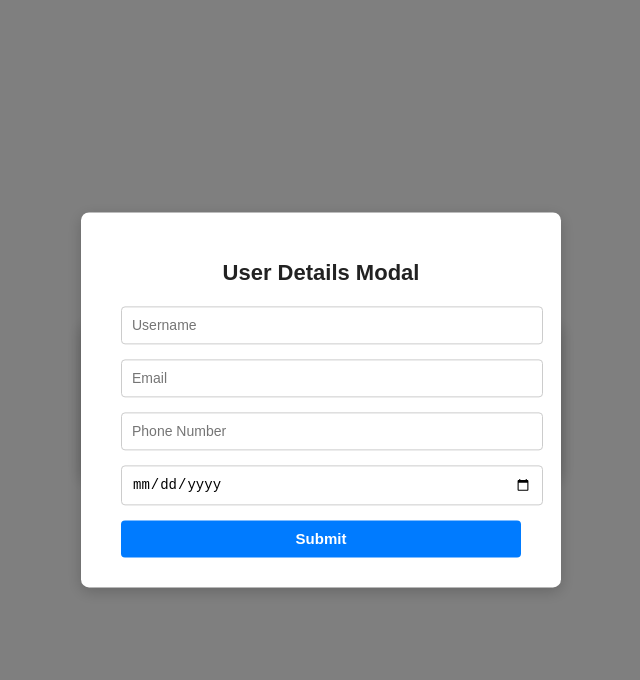
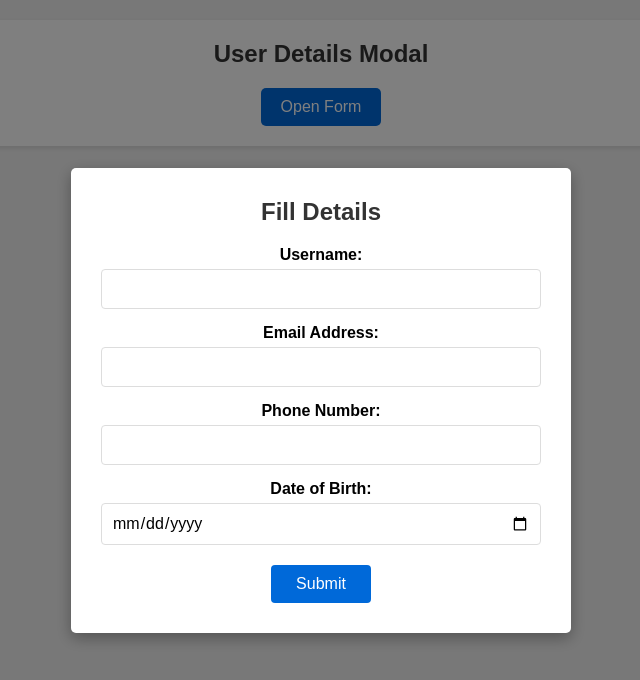
Before and after one commit to MansiYadavv/XModal, a React (Vite) app: page / in a window 1280 px wide. Both pictures are taken after a click on the button "Open Form". Shown: the top 680 px of the page, without its empty margins (319-959 px from the left). Built offline with nearby package versions, Linux system fonts and the light colour scheme.

Commit message:
change class name

```diff
--- a/src/Xmodal/xmodal.css
+++ b/src/Xmodal/xmodal.css
@@ -1,102 +1,120 @@
-/* Modal overlay (background) */
-.modal-overlay {
-    position: fixed;
-    top: 0;
-    left: 0;
-    height: 100vh;
-    width: 100vw;
-    background-color: rgba(0, 0, 0, 0.5);
-    display: flex;
-    justify-content: center;
-    align-items: center;
-    z-index: 999;
-  }
-
-  /* Centered modal box */
-  .modal-box {
-    background-color: #fff;
-    padding: 30px 40px;
-    border-radius: 8px;
-    width: 100%;
-    max-width: 400px;
-    position: absolute; /* Use absolute for centering */
-    top: 50%;
-    left: 50%;
-    transform: translate(-50%, -50%);
-    box-shadow: 0 4px 15px rgba(0, 0, 0, 0.2);
-    text-align: center;
+/* Base styling */
+* {
+  box-sizing: border-box;
   font-family: Arial, sans-serif;
 }
 
-
-  /* Modal heading */
-  .modal-box h2 {
-    font-size: 22px;
-    margin-bottom: 20px;
-    color: #222;
+body {
+  margin: 0;
+  padding: 0;
+  background-color: #f0f0f0;
 }
 
-  /* Form labels and inputs */
-  .modal-box form label {
-    display: block;
-    margin: 10px 0 5px;
-    text-align: left;
-    font-weight: 600;
-    font-size: 14px;
+.app-container {
+  max-width: 800px;
+  margin: 0 auto;
+  padding: 20px;
+}
+
+/* Initial container */
+.initial-container {
+  background-color: white;
+  padding: 20px;
+  border-radius: 5px;
+  box-shadow: 0 2px 5px rgba(0, 0, 0, 0.1);
+  text-align: center;
+  margin-bottom: 20px;
+}
+
+.initial-container h2 {
+  margin-top: 0;
   color: #333;
 }
 
-  .modal-box form input {
-    width: 100%;
-    padding: 10px;
-    font-size: 14px;
-    border: 1px solid #ccc;
-    border-radius: 4px;
-    margin-bottom: 15px;
-  }
-
-  .modal-box form input:focus {
-    border-color: #007bff;
-    outline: none;
-  }
-
-  /* Submit button */
-  .modal-box button[type="submit"] {
-    background-color: #007bff;
+.open-button {
+  background-color: #0069d9;
   color: white;
   border: none;
-    padding: 10px;
-    width: 100%;
-    font-size: 15px;
-    font-weight: bold;
-    border-radius: 4px;
+  padding: 10px 20px;
+  border-radius: 5px;
   cursor: pointer;
-  }
-
-  .modal-box button[type="submit"]:hover {
-    background-color: #0056b3;
-  }
-
-  /* Open Form Button */
-  .open-button {
-    background-color: #007bff;
-    color: white;
-    border: none;
-    padding: 8px 16px;
-    font-size: 14px;
-    font-weight: 600;
-    border-radius: 4px;
-    cursor: pointer;
+  font-size: 16px;
 }
 
 .open-button:hover {
   background-color: #0056b3;
 }
 
-  /* Responsive modal */
-  @media (max-width: 500px) {
-    .modal-box {
-      margin: 0 15px;
-      width: calc(100% - 30px);
+/* Modal styling */
+.modal-overlay {
+  position: fixed;
+  top: 0;
+  left: 0;
+  right: 0;
+  bottom: 0;
+  background-color: rgba(0, 0, 0, 0.5);
+  display: flex;
+  align-items: center;
+  justify-content: center;
+  z-index: 1000;
 }
+
+.modal {
+  background-color: white;
+  padding: 30px;
+  border-radius: 5px;
+  box-shadow: 0 5px 15px rgba(0, 0, 0, 0.3);
+  width: 100%;
+  max-width: 500px;
+  animation: fadeIn 0.3s;
 }
+
+@keyframes fadeIn {
+  from { opacity: 0; transform: translateY(-20px); }
+  to { opacity: 1; transform: translateY(0); }
+}
+
+.modal h2 {
+  text-align: center;
+  margin-top: 0;
+  margin-bottom: 20px;
+  font-size: 24px;
+  color: #333;
+}
+
+/* Form styling */
+.form-group {
+  margin-bottom: 15px;
+}
+
+.form-group label {
+  display: block;
+  margin-bottom: 5px;
+  font-weight: bold;
+  text-align: center;
+}
+
+.form-group input {
+  width: 100%;
+  padding: 10px;
+  border: 1px solid #ddd;
+  border-radius: 4px;
+  font-size: 16px;
+}
+
+.submit-button {
+  display: block;
+  width: 100px;
+  margin: 20px auto 0;
+  padding: 10px;
+  background-color: #0069d9;
+  color: white;
+  border: none;
+  border-radius: 4px;
+  cursor: pointer;
+  font-size: 16px;
+}
+
+.submit-button:hover {
+  background-color: #0056b3;
+}
--- a/src/Xmodal/xmodal.jsx
+++ b/src/Xmodal/xmodal.jsx
@@ -1,5 +1,5 @@
 import React, { useState, useRef, useEffect } from "react";
-import "./xmodal.css"; // Ensure this exists or create it
+import "./xmodal.css";
 
 const XModal = () => {
   const [isOpen, setIsOpen] = useState(false);
@@ -79,9 +79,8 @@ const XModal = () => {
   };
 
   return (
-    <div>
-    {/* White box containing heading + button */}
-    <div className="modal-box">
+    <div className="app-container">
+      <div className="initial-container">
         <h2>User Details Modal</h2>
         <button onClick={handleOpen} className="open-button">
           Open Form
@@ -90,38 +89,54 @@ const XModal = () => {
 
       {isOpen && (
         <div className="modal-overlay">
-          <div className="modal-box" ref={modalRef}>
-            <h2>User Details Modal</h2>
+          <div className="modal" ref={modalRef} id="modal">
+            <h2>Fill Details</h2>
             <form onSubmit={handleSubmit}>
+              <div className="form-group">
+                <label htmlFor="username">Username:</label>
                 <input
                   type="text"
+                  id="username"
                   name="username"
-                placeholder="Username"
                   value={formData.username}
                   onChange={handleChange}
                 />
+              </div>
+
+              <div className="form-group">
+                <label htmlFor="email">Email Address:</label>
                 <input
                   type="email"
+                  id="email"
                   name="email"
-                placeholder="Email"
                   value={formData.email}
                   onChange={handleChange}
                 />
+              </div>
+
+              <div className="form-group">
+                <label htmlFor="phone">Phone Number:</label>
                 <input
                   type="tel"
+                  id="phone"
                   name="phone"
-                placeholder="Phone Number"
                   value={formData.phone}
                   onChange={handleChange}
                 />
+              </div>
+
+              <div className="form-group">
+                <label htmlFor="dob">Date of Birth:</label>
                 <input
                   type="date"
+                  id="dob"
                   name="dob"
-                placeholder="Date of Birth"
                   value={formData.dob}
                   onChange={handleChange}
                 />
-              <button type="submit">Submit</button>
+              </div>
+
+              <button type="submit" className="submit-button">Submit</button>
             </form>
           </div>
         </div>
```
Lines whose indentation alone changed are shown as unchanged.
